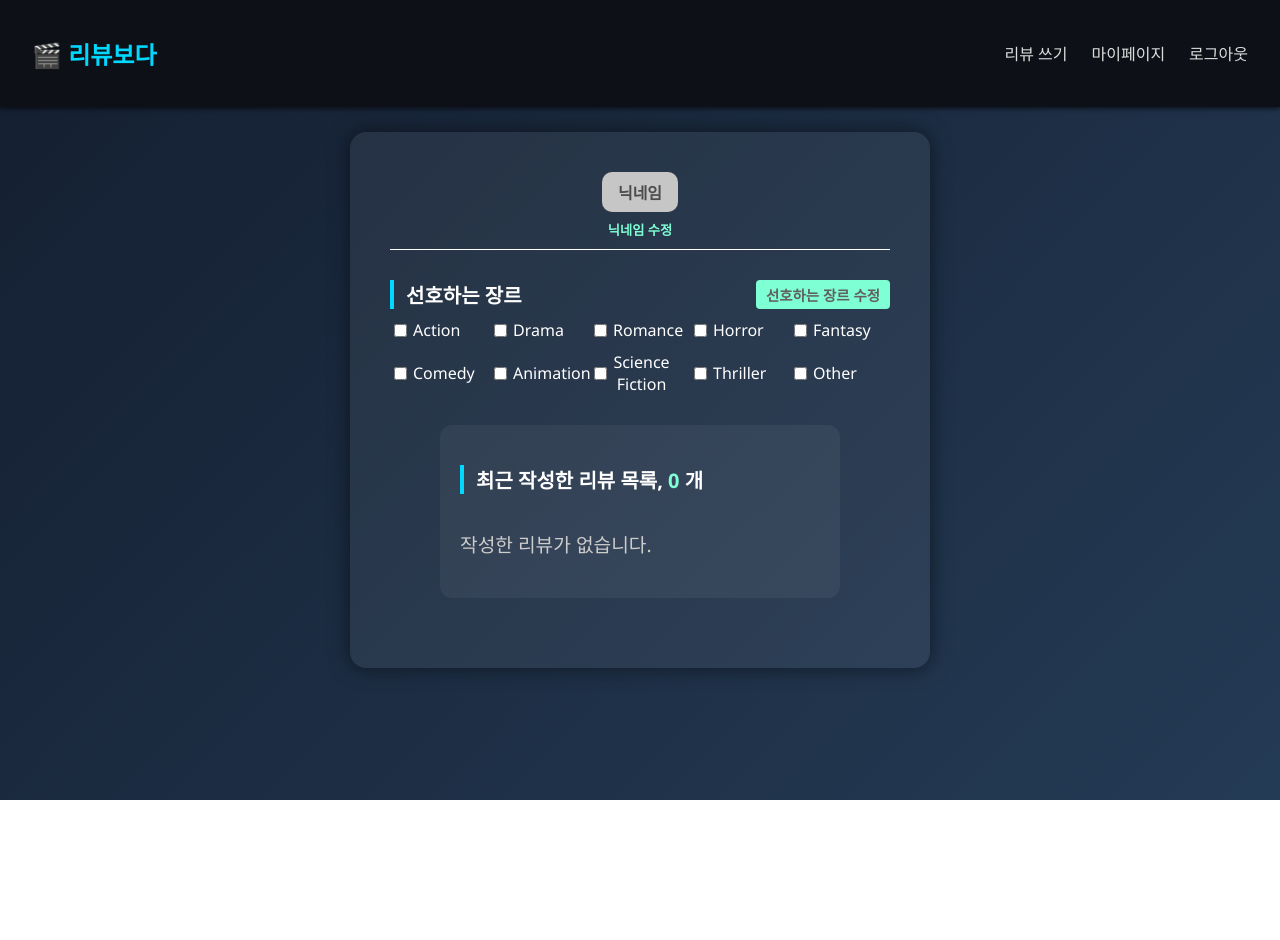
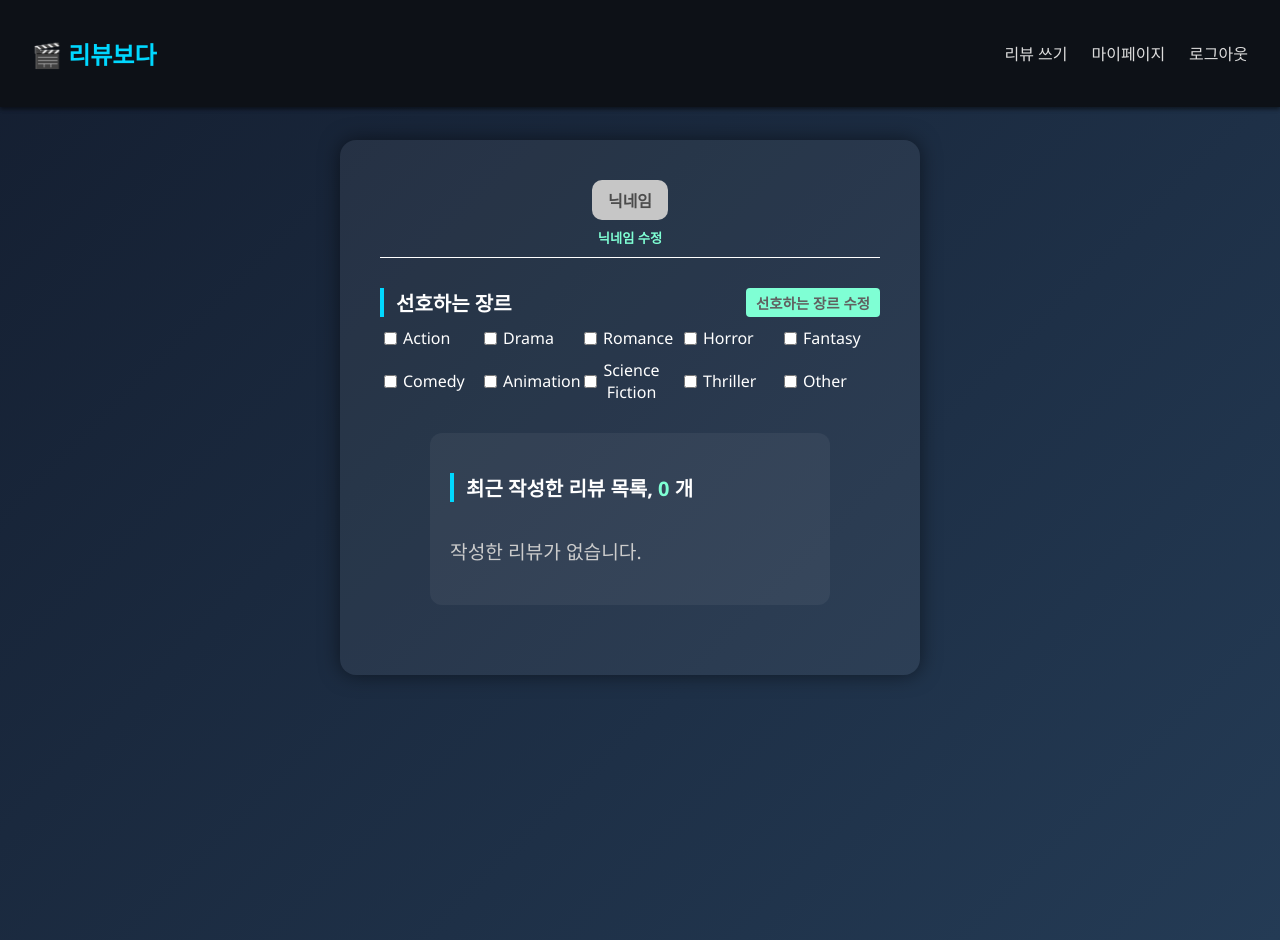
Before and after one commit to sejkim2/opensw_project, a React (Create React App) app in the folder requirements/frontend/: page /MyPage in a window 1280 px wide. Before the commit the page ends 800 px from the top, so only its background shows below. Built offline with nearby package versions, Linux system fonts and the light colour scheme; a web font is replaced by a local one.

Commit message:
fix: 리뷰등록시 마이페이지 화면이 메뉴바에 가려지는 문제 수정

```diff
--- a/requirements/frontend/src/pages/MyPage.css
+++ b/requirements/frontend/src/pages/MyPage.css
@@ -6,13 +6,18 @@
   color: white;
 }
 
+
 .mypage-wrapper {
   display: flex;
   justify-content: center;
-  align-items: center;
+  align-items: flex-start;
   min-height: 100vh;
   background: linear-gradient(135deg, #141e30, #243b55);
+  overflow-y: auto;
+  padding: 100px 20px 40px 0;
 }
+
+
 
 .mypage-card {
   background-color: rgba(255, 255, 255, 0.06);
@@ -22,7 +27,9 @@
   text-align: center;
   color: white;
   box-shadow: 0 0 20px rgba(0, 0, 0, 0.5);
+  margin-top: 40px;  /* ✅ 메뉴바와 간격 확보 */
 }
+
 
 .mypage-card h5 {
   margin-top: 8px;
@@ -61,6 +68,8 @@
   justify-content: space-between;
   margin-top: 10px;
 }
+
+
 
 .genre-row h3 {
   margin: 0;
```
